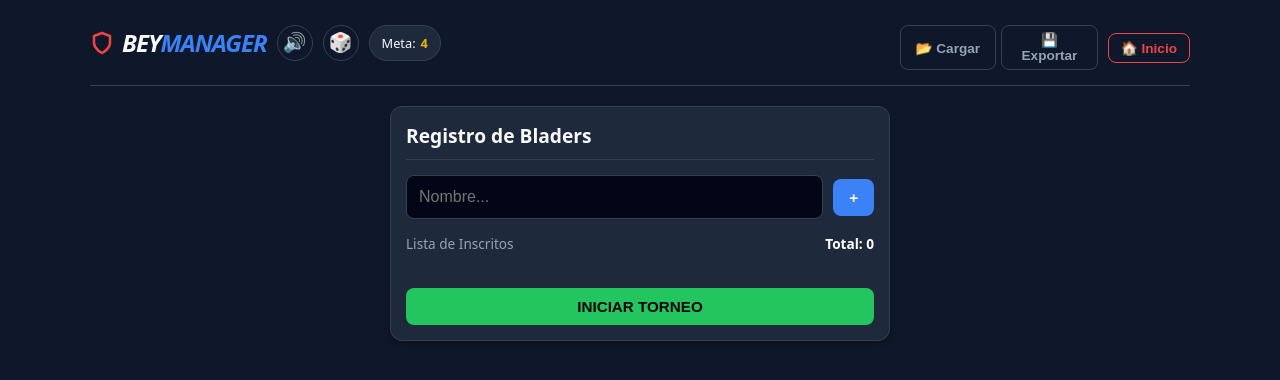
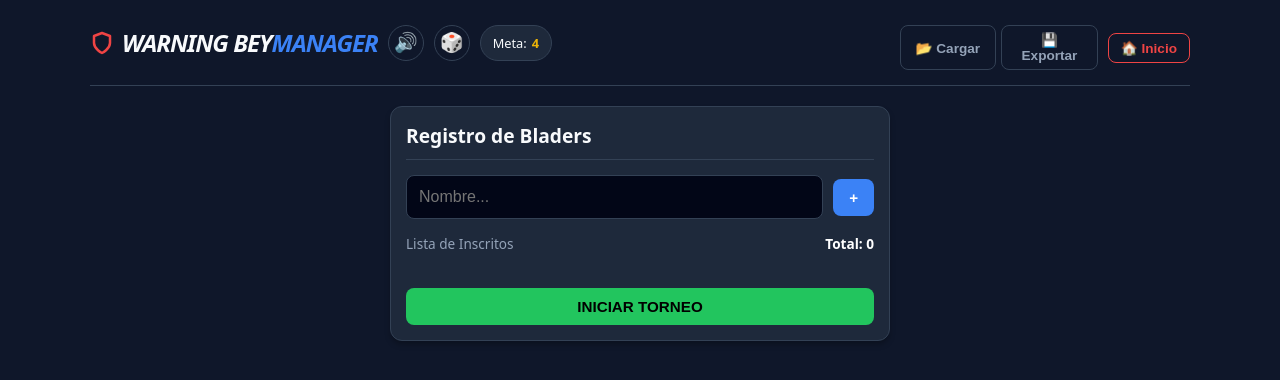
Before and after one commit to WarningBey/beyblade-tournament, a plain HTML site: page index.html in a window 1280 px wide. Drawn offline with Linux system fonts and the light colour scheme.

Commit message:
Cambio de titulo

```diff
--- a/index.html
+++ b/index.html
@@ -180,7 +180,7 @@
         <div class="flex-between gap-10 header-tools">
             <div style="display: flex; align-items: center; gap: 8px;">
                 <svg width="24" height="24" viewBox="0 0 24 24" fill="none" stroke="#ef4444" stroke-width="2.5" stroke-linecap="round" stroke-linejoin="round"><path d="M12 22s8-4 8-10V5l-8-3-8 3v7c0 6 8 10 8 10z"></path></svg>
-                <h1 style="margin:0; font-style:italic; font-size:1.5rem; letter-spacing:-1px;">BEY<span style="color:var(--accent)">MANAGER</span></h1>
+                <h1 style="margin:0; font-style:italic; font-size:1.5rem; letter-spacing:-1px;">WARNING BEY<span style="color:var(--accent)">MANAGER</span></h1>
             </div>
 
             <div style="display:flex; gap:10px;">
```
